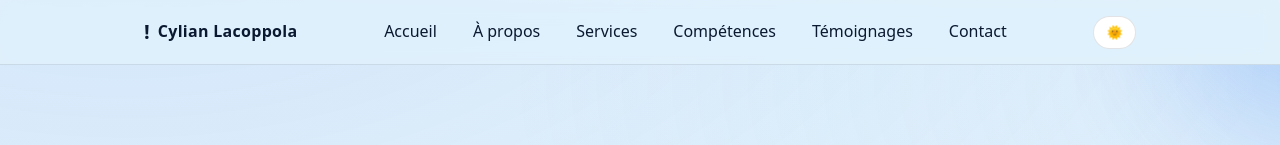
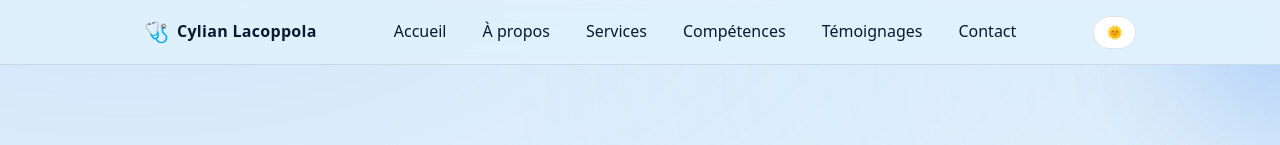
Before and after one commit to cylianlacoppola-bot/mon-site-kinesitherapie, a website: page index.html in a window 1280 px wide. Shown: the top 145 px of the page. Drawn offline with Linux system fonts and the light colour scheme.

Commit message:
Update index.html

```diff
--- a/index.html
+++ b/index.html
@@ -20,7 +20,7 @@
     <header class="site-header" role="banner">
       <div class="container header-inner">
         <div class="brand" aria-label="Accueil">
-          <span class="logo" aria-hidden="true">!</span>
+          <span class="logo" aria-hidden="true">🩺</span>
           <span class="brand-name" id="brand-name">Cylian Lacoppola</span>
         </div>
 
```
